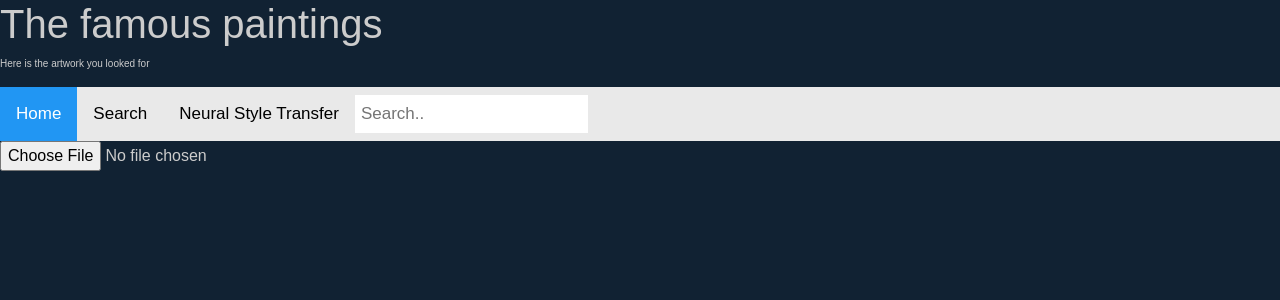
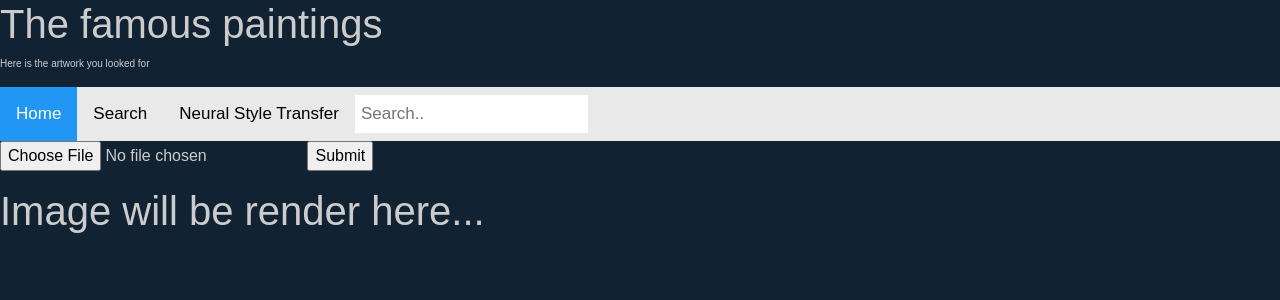
Before and after one commit to DenDeen/Abstract-bART, a Flask app: page /style-transfer in a window 1280 px wide. Shown: the top 300 px of the page. Run offline with Flask 2, Linux system fonts and the light colour scheme.

Commit message:
Added inputting code

```diff
--- a/app.py
+++ b/app.py
@@ -1,6 +1,8 @@
 from utils import *
 from urllib import response
-from flask import Flask, render_template
+from flask import Flask, render_template, request
+from werkzeug.utils import secure_filename
+import os
 import requests
 import json
 
@@ -10,6 +12,10 @@ artworks_app = App(uri="bolt://54.92.211.62:7687", username = "neo4j", password=
 driv = artworks_app.create_driver()
 
 # print(driv.run("MATCH (n) RETURN n LIMIT 25"))
+
+upload_folder = os.path.join('static', 'uploads')
+
+app.config['UPLOAD'] = upload_folder
 
 @app.route("/")
 def index():
@@ -25,9 +31,15 @@ def index():
 def search():
     return None
 
-@app.route('/style-transfer')
+
+@app.route('/style-transfer', methods=['GET', 'POST'])
 def style_transfer():
-
+    if request.method == 'POST':
+        file = request.files['img']
+        filename = secure_filename(file.filename)
+        file.save(os.path.join(app.config['UPLOAD'], filename))
+        img = os.path.join(app.config['UPLOAD'], filename)
+        return render_template('style-transfer.html', img=img)
     return render_template('style-transfer.html')
 
 app.run(host="0.0.0.0", port=80, debug=True)
--- a/templates/style-transfer.html
+++ b/templates/style-transfer.html
@@ -26,7 +26,17 @@
         <a href="style-transfer">Neural Style Transfer</a>
         <input type="text" placeholder="Search..">
     </div>
-    <input type="file" name="poster" accept="image/png, image/jpeg">
+    <form action="{{ url_for('style_transfer') }}" enctype="multipart/form-data" method="POST">
+        <input label="image" name="img" type="file" />
+        <input type="submit" />
+    </form>
+
+    {% if img %}
+    <h1>Rendered Image</h1>
+    <img alt="image" src="{{img}}">
+    {% else %}
+    <h1>Image will be render here...</h1>
+    {% endif %}
 
     <!-- <p>Current subreddit: {{subreddit}}</p> -->
 </body>
```
